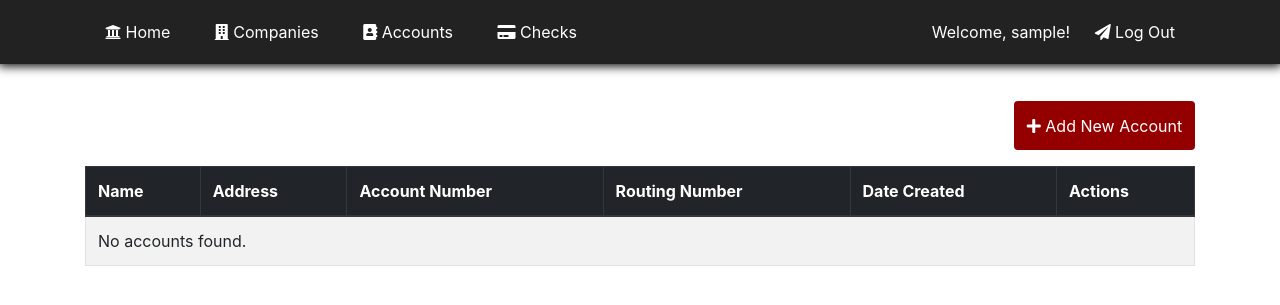
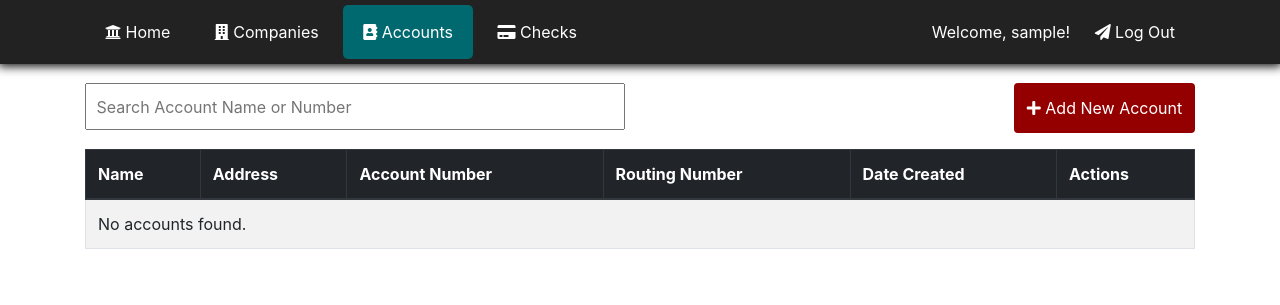
Before and after one commit to bwornom7/Unicoders, a Django app: page /accounts/ in a window 1280 px wide. Shown: the top 305 px of the page. Run offline with Django 3.2, Linux system fonts and the light colour scheme; the visitor is signed in with stand-in values (Sample User, id 1); style sheets or scripts are compiled from the project's sources; some libraries are stand-ins or nearby versions.

Commit message:
Account edit, delete, search

```diff
--- a/checkit/static/css/app.scss
+++ b/checkit/static/css/app.scss
@@ -120,6 +120,10 @@
   margin-top: 1.1em;
 }
 
+.no-margin {
+  margin: 0;
+}
+
 .submit {
   width: 100%;
 }
--- a/checkit/static/js/app.js
+++ b/checkit/static/js/app.js
@@ -1,3 +1,14 @@
 $(document).ready(function() {
   $('.alert').delay(5000).fadeOut(1000);
 });
+
+function handlesearch(e) {
+  if(e.keyCode !== 13) return;
+  e.preventDefault();
+  e.stopPropagation();
+
+  let qstring = window.location.search;
+  let qparams = new URLSearchParams(qstring);
+  qparams.set('search', $('#search').val());
+  window.location.search = qparams.toString();
+}
--- a/checkit/templates/accounts/index.html
+++ b/checkit/templates/accounts/index.html
@@ -5,8 +5,11 @@
 {% block content %}
 
 <div class='row header-content'>
-  <div class='col-sm-12'>
-    <a href='{% url 'account_new' %}' class='btn btn-primary float-right'><i class='fas fa-plus'></i> Add New Account</a>
+  <div class='col-sm-12 col-md-6'>
+    <input value='{% if search %}{{search}}{% endif %}' id='search' type='text' placeholder='Search Account Name or Number' onkeypress='handlesearch(event)'/>
+  </div>
+  <div class='col-sm-12 col-md-6'>
+    <a href='{% url 'account_new' %}' class='btn btn-primary float-right no-margin'><i class='fas fa-plus'></i> Add New Account</a>
   </div>
 </div>
 
@@ -33,15 +36,20 @@
             <td>{{ account.date }}</td>
             <td>
               <ul class='actions'>
+                <li><a href='{% url 'account_edit' account.id %}' title='Edit Account'><i class='fas fa-cog'></i></a></li>
                 <li><a href='{% url 'account_check_new' account.id %}' title='Add Check'><i class='fas fa-plus-square'></i></a></li>
-                <li><a href='{% url 'account_edit' account.id %}' title='Edit Account'><i class='fas fa-cog'></i></a></li>
-                <li><a href='{% url 'account_check_index' account.id %}' title='View Checks'><i class='fas fa-link'></i></a></li>
+                <li><a href='{% url 'account_check_index' account.id %}' title='View Checks'><i class='fas fa-folder'></i></a></li>
+                <li><a href='{% url 'account_delete' account.id %}' title='Delete Account'><i class='fas fa-trash'></i></a></li>
               </ul>
             </td>
           </tr>
         {% empty %}
           <tr>
-            <td colspan='6'>No accounts found.</td>
+            {% if search %}
+              <td colspan='6'>Your search "{{search}}" did not match any accounts.</td>
+            {% else %}
+              <td colspan='6'>No accounts found.</td>
+            {% endif %}
           </tr>
         {% endfor %}
       </tbody>
--- a/checkit/templates/base.html
+++ b/checkit/templates/base.html
@@ -21,17 +21,17 @@
         <nav>
           <ul class='nav-links'>
             <li>
-              <a  class='no-decoration' href='{% url 'index' %}' class='{% if page == 'index' %}active{% endif %}'><i class='fas fa-university'></i> Home</a>
+              <a href='{% url 'index' %}' class='no-decoration {% if page == 'index' %}active{% endif %}'><i class='fas fa-university'></i> Home</a>
             </li>
             {% if user.is_authenticated %}
               <li>
-                <a class='no-decoration' href='{% url 'company_index' %}' class='{% if page == 'company_index' %}active{% endif %}'><i class='fas fa-building'></i> Companies</a>
+                <a href='{% url 'company_index' %}' class='no-decoration {% if page == 'company_index' %}active{% endif %}'><i class='fas fa-building'></i> Companies</a>
               </li>
               <li>
-                <a class='no-decoration' href='{% url 'account_index' %}' class='{% if page == 'account_index' %}active{% endif %}'><i class='fas fa-address-book'></i> Accounts</a>
+                <a href='{% url 'account_index' %}' class='no-decoration {% if page == 'account_index' %}active{% endif %}'><i class='fas fa-address-book'></i> Accounts</a>
               </li>
               <li>
-                <a class='no-decoration' href='{% url 'check_index' %}' class='{% if page == 'check_index' %}active{% endif %}'><i class='fas fa-credit-card'></i> Checks</a>
+                <a href='{% url 'check_index' %}' class='no-decoration {% if page == 'check_index' %}active{% endif %}'><i class='fas fa-credit-card'></i> Checks</a>
               </li>
             {% endif %}
           </ul>
--- a/checkit/urls.py
+++ b/checkit/urls.py
@@ -13,6 +13,7 @@
     path('accounts/', views.account_index, name='account_index'),
     path('accounts/new/', views.account_new, name='account_new'),
     path('accounts/<int:account_id>/', views.account_edit, name='account_edit'),
+    path('accounts/<int:account_id>/delete', views.account_delete, name='account_delete'),
     path('accounts/<int:account_id>/checks/', views.account_check_index, name='account_check_index'),
     path('accounts/<int:account_id>/checks/new/', views.account_check_new, name='account_check_new'),
     path('companies/', views.company_index, name='company_index'),
--- a/checkit/views.py
+++ b/checkit/views.py
@@ -8,6 +8,7 @@
 from .forms import UserForm, CheckForm, AccountForm, CompanyForm
 from .models import Check, Account, Company
 from django.core.paginator import Paginator
+from django.db.models import Q
 
 def index(request):
   return render(request, 'index.html')
@@ -35,7 +36,12 @@
 @login_required
 def account_index(request):
   accounts = Account.objects.filter(company=request.user.profile.company)
-  return render(request, 'accounts/index.html', { 'accounts': accounts })
+  search = request.GET.get('search')
+  if search:
+    accounts = accounts.filter(Q(name__icontains=search) | Q(number__icontains=search))
+  context = request.GET.dict()
+  context.update({ 'accounts': accounts })
+  return render(request, 'accounts/index.html', context)
 
 @login_required
 def account_new(request):
@@ -55,6 +61,22 @@
 @login_required
 def account_edit(request, account_id):
   account = get_object_or_404(Account, pk=account_id)
+  if request.method == 'POST':
+    form = AccountForm(request.POST, instance=account)
+    if form.is_valid():
+      form.save()
+      messages.success(request, 'Account "{}" successfully updated!'.format(account.name))
+      return redirect('account_index')
+  else:
+    form = AccountForm(instance=account)
+  return render(request, 'accounts/new.html', { 'form': form, 'account': account })
+
+@login_required
+def account_delete(request, account_id):
+  account = get_object_or_404(Account, pk=account_id)
+  account.delete()
+  messages.success(request, 'Account "{}" has been deleted.'.format(account.name))
+  return redirect('account_index')
 
 @login_required
 def account_check_index(request, account_id):
--- a/static/css/app.css
+++ b/static/css/app.css
@@ -87,6 +87,9 @@
 .btn {
   margin-top: 1.1em; }
 
+.no-margin {
+  margin: 0; }
+
 .submit {
   width: 100%; }
 
```
Also changed, not shown: checkit/templates/accounts/check_index.html (+10 -2 lines), checkit/templates/accounts/new.html (+9 -3 lines), 1 other file.
